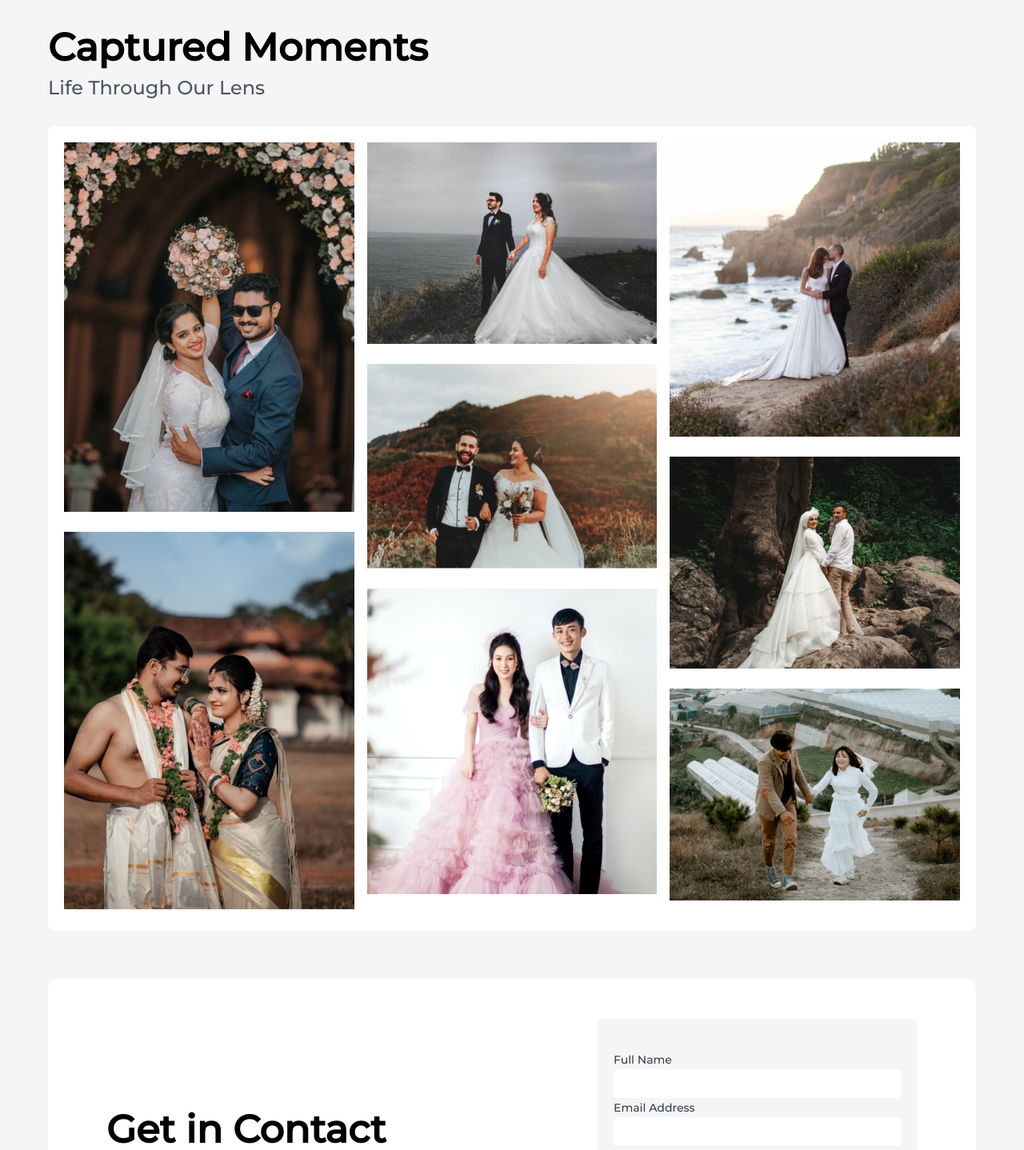
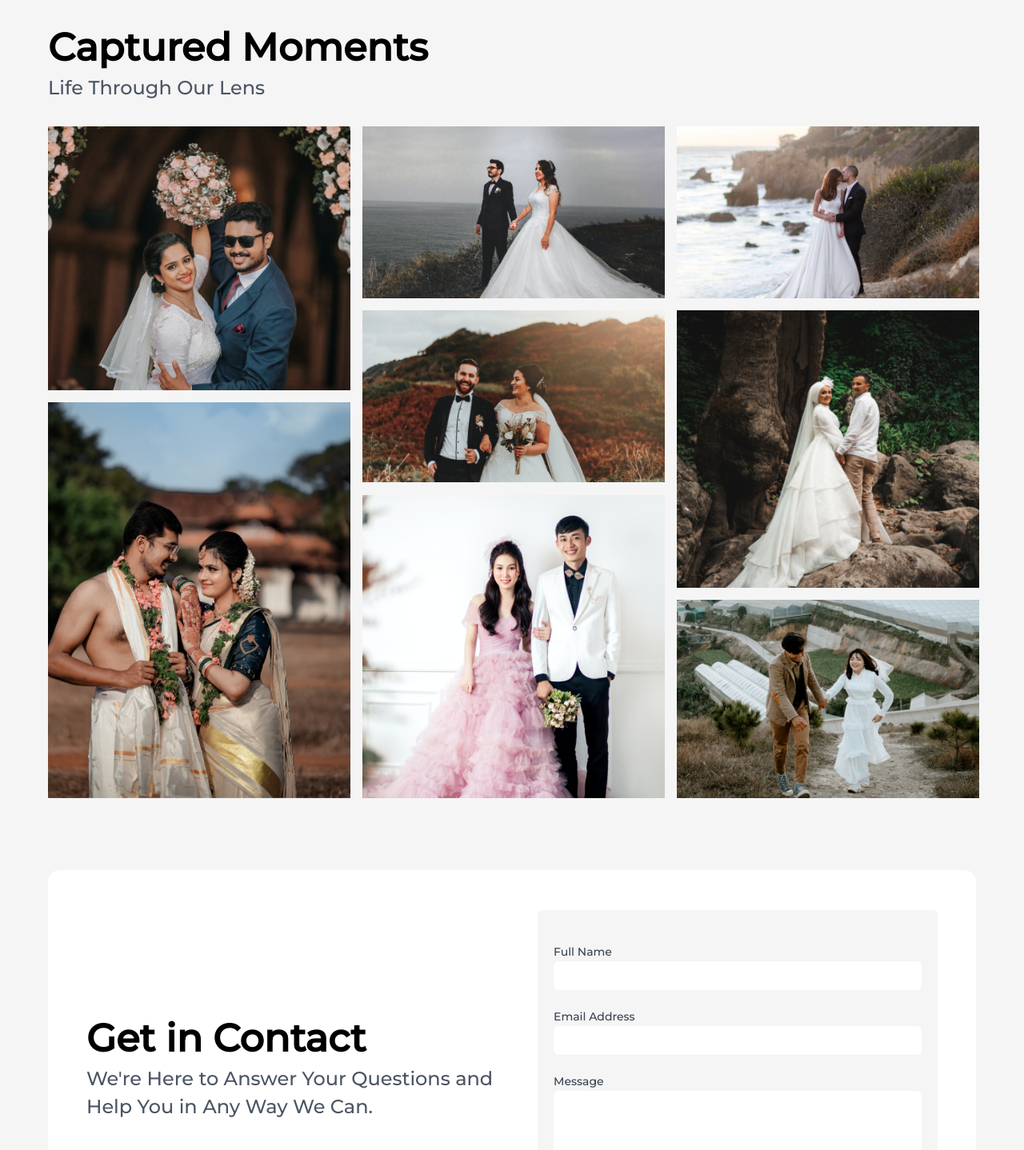
Before and after one commit to mashrikmohammed/frozenseconds, a React (Create React App) app: page / in a window 1280 px wide. Shown: the part 3920-5358 px from the top of the page at 80% size. Built offline with nearby package versions, Linux system fonts and the light colour scheme.

Commit message:
first commit

```diff
--- a/src/Components/Common.css
+++ b/src/Components/Common.css
@@ -126,7 +126,95 @@
 
 }
 
+.container {
+    max-width: 3000px;
+    display: grid;
+    width: 100%;
+    height: 900px;
+    grid-gap: 15px;
+    grid-template-columns: 33% 33% 33%;
+    grid-template-rows: 100px 100px 100px 100px;
+    grid-template-areas: "img1 img3 img6"
+        "img1 img3 img6"
+        "img1 img4 img7"
+        "img2 img4 img7"
+        "img2 img5 img7"
+        "img2 img5 img8"
+        "img2 img5 img8"
+    ;
+}
+
+.container .img1 {
+    grid-area: img1;
+    background-image: url(assets/1.png);
+    background-position: center;
+    background-size: cover;
+    background-repeat: no-repeat;
+}
+
+.container .img2 {
+    grid-area: img2;
+    background-image: url(assets/2.png);
+    background-position: center;
+    background-size: cover;
+    background-repeat: no-repeat;
+}
+
+.container .img3 {
+    grid-area: img3;
+    background-image: url(assets/3.png);
+    background-position: center;
+    background-size: cover;
+    background-repeat: no-repeat;
+}
+
+.container .img4 {
+    grid-area: img4;
+    background-image: url(assets/4.png);
+    background-position: center;
+    background-size: cover;
+    background-repeat: no-repeat;
+}
+
+.container .img5 {
+    grid-area: img5;
+    background-image: url(assets/5.png);
+    background-position: center 1px;
+    background-size: cover;
+    background-repeat: no-repeat;
+}
+
+.container .img6 {
+    grid-area: img6;
+    background-image: url(assets/6.png);
+    background-position: center;
+    background-size: cover;
+    background-repeat: no-repeat;
+}
+
+.container .img7 {
+    grid-area: img7;
+    background-image: url(assets/7.png);
+    background-position: center;
+    background-size: cover;
+    background-repeat: no-repeat;
+}
+
+.container .img8 {
+    grid-area: img8;
+    background-image: url(assets/8.png);
+    background-position: center;
+    background-size: cover;
+    background-repeat: no-repeat;
+}
+
+
+
 @media (max-width:1470px) {
+    .container{
+
+        padding-right: 15px;
+    }
     .seconddiv {
         padding: 60px;
     }
@@ -162,12 +250,42 @@
 }
 
 @media (max-width:1030px) {
+    .container{
+
+        padding-right: 13px;
+    }
     .aboutdiv {
         gap: 20px;
     }
 }
 
 @media (max-width:960px) {
+    .container {
+        margin: auto;
+        display: grid;
+        width: 100%;
+        height: 900px;
+        grid-gap: 15px;
+        grid-template-columns: 50% 50% ;
+        grid-template-rows: 10% 10% 10% 10%;
+        grid-template-areas: "img1 img3 "
+        "img1 img3 "
+        "img2 img4 "
+        "img2 img4 "
+        "img2 img5 "
+        "img6 img5 "
+        "img6 img5 "
+        "img6 img5 "
+        "img6 img5 "
+        "img7 img5 "
+        "img7 img8 "
+        "img7 img8 "
+        "img7 img8 "
+        "img7 img8 "
+        ;
+
+    }
+
     .picdiv {
         margin: auto;
     }
@@ -211,7 +329,10 @@
 }
 
 @media (max-width:615px) {
+.container{
 
+    padding-right: 13px;
+}
 
     .seconddiv {
         padding: 20px;
--- a/src/Components/Footer.jsx
+++ b/src/Components/Footer.jsx
@@ -13,9 +13,9 @@ function Footer() {
         </p>{" "}
       </div>
       <div className="flex justify-center gap-3 mt-[30px]">
-        <img src={require("./assets/whatsapp 1.png")} alt="" />
-        <img src={require("./assets/instagram 1.png")} alt="" />
-        <img src={require("./assets/facebook 1.png")} alt="" />
+        <img className="cursor-pointer" src={require("./assets/whatsapp 1.png")} alt="" />
+        <img className="cursor-pointer" src={require("./assets/instagram 1.png")} alt="" />
+        <img className="cursor-pointer" src={require("./assets/facebook 1.png")} alt="" />
       </div>
 
       <p className="text-[12px] text-gray-300 mt-[50px]">
--- a/src/Components/Header.jsx
+++ b/src/Components/Header.jsx
@@ -97,7 +97,7 @@ const Navbar = () => {
       <div
         className={
           !nav
-            ? "fixed left-0 top-0 w-full flex-col border-r border-r-gray-900 h-full text-white navm  ease-in-out duration-500 "
+            ? "fixed left-0 top-0 w-full flex-col border-r border-r-gray-900 h-full overflow-scroll text-white navm  ease-in-out duration-500 "
             : "fixed left-[-100%] "
         }
       >
--- a/src/Components/PhotoGallery.jsx
+++ b/src/Components/PhotoGallery.jsx
@@ -11,43 +11,22 @@ function PhotoGallery() {
           Life Through Our Lens
         </p>
       </div>
-      <div className=" columns-2 md:columns-3    bg-white py-[20px] lg:py-[50px] px-[20px] lg:px-[90px] rounded-lg  mt-[30px]">
-        <img src={require("./assets/1.png")} alt="" />
-        <img
-          className="mt-[15px] sm:mt-[25px]"
-          src={require("./assets/2.png")}
-          alt=""
-        />
-        <img
-          className="mt-[15px] sm:mt-[25px]"
-          src={require("./assets/3.png")}
-          alt=""
-        />
-        <img
-          className="mt-[15px] sm:mt-[25px]"
-          src={require("./assets/4.png")}
-          alt=""
-        />
-        <img
-          className="mt-[15px] sm:mt-[25px] "
-          src={require("./assets/5.png")}
-          alt=""
-        />
-        <img
-          className="mt-[15px] sm:mt-[25px]"
-          src={require("./assets/6.png")}
-          alt=""
-        />
-        <img
-          className="mt-[15px] sm:mt-[25px]"
-          src={require("./assets/7.png")}
-          alt=""
-        />
-        <img
-          className="mt-[15px] sm:mt-[25px] "
-          src={require("./assets/8.png")}
-          alt=""
-        />
+      <div className="container py-[30px]">
+        <div className="item img1"></div>
+
+        <div className="item img2"> </div>
+
+        <div className="item img3"></div>
+
+        <div className="item img4"> </div>
+
+        <div className="item img5"> </div>
+
+        <div className="item img6"> </div>
+
+        <div className="item img7"></div>
+
+        <div className="item img8"> </div>
       </div>
     </div>
   );
--- a/src/Components/SubmitSection.jsx
+++ b/src/Components/SubmitSection.jsx
@@ -12,49 +12,51 @@ function SubmitSection() {
           Can.
         </p>
         <div className="contact-div">
-          <div className="flex gap-2  items-center mt-[40px]">
-            <img src={require("./assets/gmail 1.png")} alt="" />{" "}
-            <p className=" text-[12px] sm:text-[14px] font-semibold">
+          <div className="flex gap-2   items-center mt-[40px]">
+            <img className="cursor-pointer"  src={require("./assets/gmail 1.png")} alt="" />{" "}
+            <p className=" text-[12px] cursor-pointer sm:text-[14px] font-semibold">
               frozenseconds@gmail.com
             </p>
           </div>
           <div className="flex mt-[5px] sm:mt-[15px] gap-2 items-center m-auto">
-            <img src={require("./assets/whatsapp 1.png")} alt="" />{" "}
-            <p className="text-[12px] sm:text-[14px] font-semibold">
+            <img className="cursor-pointer" src={require("./assets/whatsapp 1.png")} alt="" />{" "}
+            <p className="text-[12px] cursor-pointer sm:text-[14px] font-semibold">
               {" "}
               +918606112233
             </p>
           </div>
         </div>
       </div>
-      <div className="form px-[8px] mt-[40px] md:mt-[0] sm:px-[20px] w-auto md:w-[400px] py-[40px] rounded-md items-center">
+      <div className="form px-[8px] mt-[40px] md:mt-[0] sm:px-[20px] w-auto md:w-[500px] py-[40px] rounded-md items-center">
         <form action="submit" className="text-gray-500">
-          <label className="text-gray-700 text-[14px]" htmlFor="">
+          <label for='name' className="text-gray-700 text-[14px]" htmlFor="">
             Full Name
           </label>
           <br />
-          <input
+          <input id='name'
             className="outline-none w-full p-[6px] rounded-md"
             type="text"
           />
           <br />
-          <label className="text-gray-700 text-[14px]" htmlFor="">
+          <label for='email' className="text-gray-700 text-[14px]" htmlFor="">
+            <div> <br/></div>
             Email Address
           </label>
           <br />
-          <input
+          <input id='email'
             className="outline-none w-full p-[6px] rounded-md"
-            type="text"
+            type="email"
           />
           <br />
-          <label className="text-gray-700 text-[14px]" htmlFor="">
+          <label for='message' className="text-gray-700 text-[14px]" htmlFor="">
+          <div> <br/></div>
             Message
           </label>
           <br />
           <textarea
-            className="outline-none p-[6px] w-full rounded-md"
+            className="outline-none p-[6px] resize-none w-full rounded-md"
             name=""
-            id=""
+            id="message"
             rows="6"
           ></textarea>{" "}
           <br />
```
